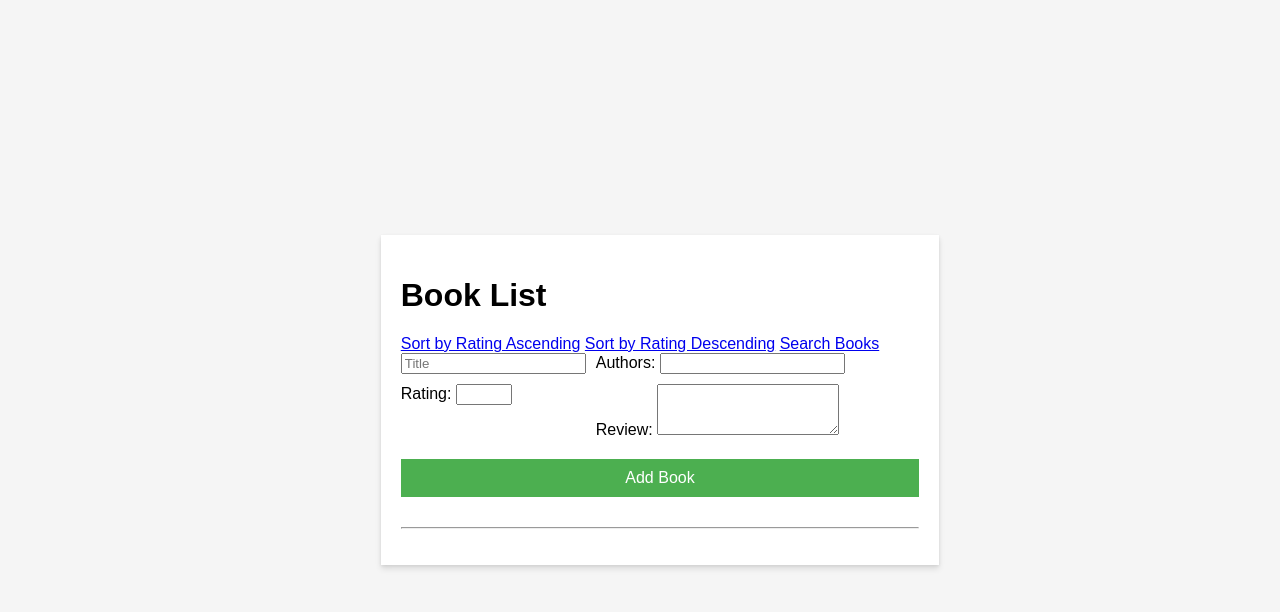
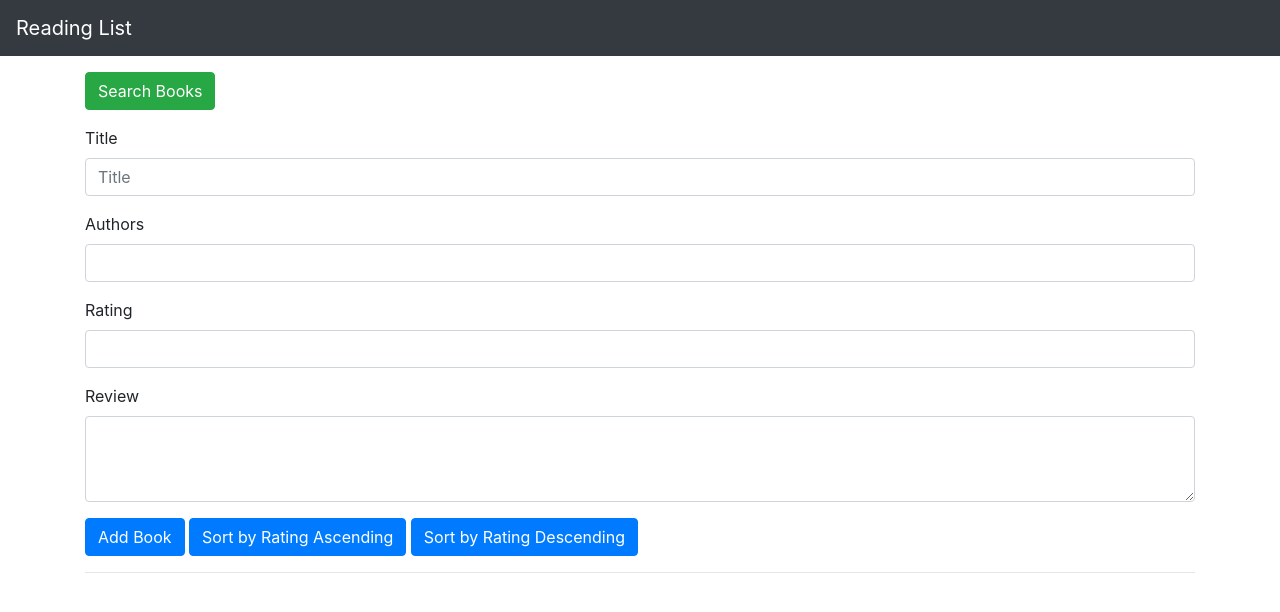
Before and after one commit to itguy22/Ryans-Reading-List, a Flask app: page / in a window 1280 px wide. Shown: the top 612 px of the page. Run offline with Flask 3, Linux system fonts and the light colour scheme; data that the repository does not hold is empty; some libraries are stand-ins or nearby versions.

Commit message:
Added bootstrap template to index.html

```diff
--- a/templates/index.html
+++ b/templates/index.html
@@ -1,62 +1,64 @@
-<!-- Add function to sort books by title
-Create a button for the search page and add it to the index page.
-a-->
-
-<DOCTYPE html>
+<!DOCTYPE html>
 <html lang="en">
-
 <head>
     <meta charset="UTF-8">
     <meta name="viewport" content="width=device-width, initial-scale=1.0">
     <title>Reading List</title>
-    <link rel="stylesheet" href="{{ url_for('static', filename='styles.css') }}">
+    <!-- Bootstrap CSS -->
+    <link rel="stylesheet" href="https://stackpath.bootstrapcdn.com/bootstrap/4.3.1/css/bootstrap.min.css">
 </head>
+<body>
+    <!-- Navbar -->
+    <nav class="navbar navbar-dark bg-dark mb-3">
+        <a class="navbar-brand" href="#">Reading List</a>
+    </nav>
 
-<body>
     <div class="container">
-        <h1 class="my-4">Book List</h1>
-        <a href="{{ url_for('index', order='rating', direction='asc') }}" class="btn btn-primary">Sort by Rating Ascending</a>
-        <a href="{{ url_for('index', order='rating', direction='desc') }}" class="btn btn-primary">Sort by Rating Descending</a>
-        <a href="{{ url_for('search') }}" class="btn btn-success mb-3">Search Books</a>
+        <!-- Sorting and Searching -->
+        <div class="mb-3">
+            <a href="{{ url_for('search') }}" class="btn btn-success">Search Books</a>
+        </div>
+
+        <!-- Add Book Form -->
         <form method="POST" action="{{ url_for('add_searched_book') }}">
-            <!-- Add the Bootstrap class "form-control" to the title input field -->
-            <input type="text" name="title" placeholder="Title" required class="form-control">
-            <!-- Rest of your form elements -->
             <div class="form-group">
-                <label for="authors">Authors:</label>
+                <label for="title">Title</label>
+                <input type="text" name="title" id="title" placeholder="Title" required class="form-control">
+            </div>
+            <div class="form-group">
+                <label for="authors">Authors</label>
                 <input type="text" class="form-control" id="authors" name="authors" required>
             </div>
             <div class="form-group">
-                <label for="rating">Rating:</label>
+                <label for="rating">Rating</label>
                 <input type="number" class="form-control" id="rating" name="rating" min="1" max="10" required>
             </div>
             <div class="form-group">
-                <label for="review">Review:</label>
+                <label for="review">Review</label>
                 <textarea class="form-control" id="review" name="review" rows="3"></textarea>
             </div>
             <button type="submit" class="btn btn-primary">Add Book</button>
+            <a href="{{ url_for('index', order='rating', direction='asc') }}" class="btn btn-primary">Sort by Rating Ascending</a>
+            <a href="{{ url_for('index', order='rating', direction='desc') }}" class="btn btn-primary">Sort by Rating Descending</a>
         </form>
         <hr>
-        <ul class="list-unstyled">
-            {% for book in books %}
-            <li class="media my-4">
-                <div class="media-body">
-                    <h5 class="mt-0 mb-1">{{ book.title }}</h5>
-                    Author(s): {{ book.authors }}<br>
-                    Rating: {{ book.rating }}<br>
-                    Review: <small>{{ book.review }}</small>
-                    <div>
-                        <form method="GET" action="{{ url_for('update_page', book_id=book.id) }}" class="d-inline">
-                            <button type="submit" class="btn btn-sm btn-outline-primary">Update</button>
-                        </form>
-                        <a href="{{ url_for('delete_book', book_id=book.id) }}"
-                            class="btn btn-sm btn-outline-danger">Delete</a>
-                    </div>
-                </div>
-            </li>
-            {% endfor %}
-        </ul>
+
+        <!-- Display Books -->
+        {% for book in books %}
+        <div class="card mb-3">
+            <div class="card-body">
+                <h5 class="card-title">{{ book.title }}</h5>
+                <p class="card-text">
+                    <strong>Author(s):</strong> {{ book.authors }}<br>
+                    <strong>Rating:</strong> {{ book.rating }}<br>
+                    <strong>Review:</strong> {{ book.review }}
+                </p>
+                <a href="{{ url_for('update_page', book_id=book.id) }}" class="btn btn-primary">Update</a>
+                <a href="{{ url_for('delete_book', book_id=book.id) }}" class="btn btn-danger">Delete</a>
+            </div>
+        </div>
+        {% endfor %}
     </div>
-</body>
 
-</html>
+    <!-- Bootstrap JS -->
+    <script src="https://code.jquery.com/jquery
```
